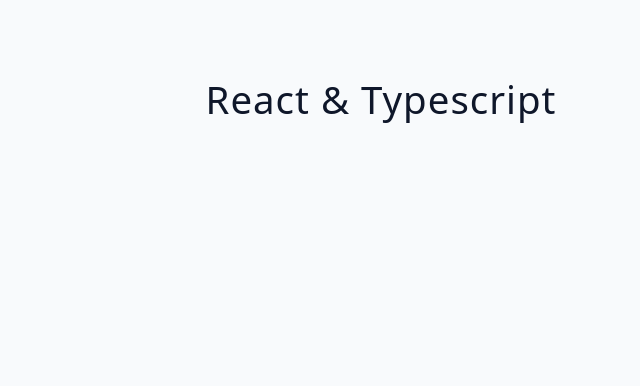
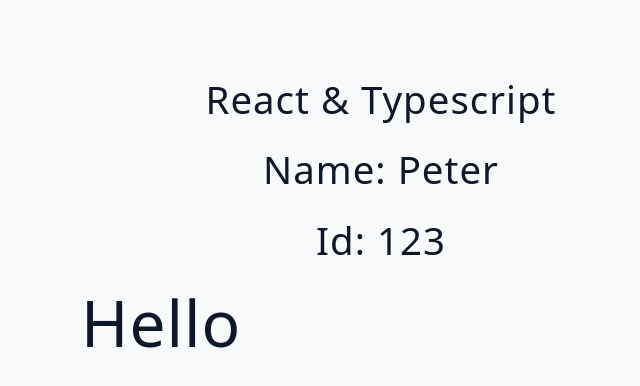
Before and after one commit to Quwambinuyo/typescript-react-essentials, a React (Vite) app: page / in a window 1280 px wide. Shown: the top 386 px of the page, without its empty margins (259-899 px from the left). Built offline with nearby package versions, Linux system fonts and the light colour scheme.

Commit message:
Refactor Component to use TypeScript props and update App to render it correctly

```diff
--- a/src/App.tsx
+++ b/src/App.tsx
@@ -1,7 +1,12 @@
+import Component from "./starter/02-props";
+
 function App() {
   return (
     <main>
       <h2>React & Typescript</h2>
+      <Component name="peter" id={123}>
+        <h1>Hello</h1>
+      </Component>
     </main>
   );
 }
--- a/src/starter/01-return/index.tsx
+++ b/src/starter/01-return/index.tsx
@@ -1,4 +1,4 @@
-function Component() {
+function Component(): JSX.Element | null | string {
   return (
     <div>
       <h2>React & Typescript</h2>
--- a/src/starter/02-props/index.tsx
+++ b/src/starter/02-props/index.tsx
@@ -1,8 +1,15 @@
-function Component() {
+interface ComponentProps {
+  name: string;
+  id: number;
+  children?: React.ReactNode;
+}
+
+function Component({ name, id, children }: ComponentProps) {
   return (
     <div>
-      <h2>React & Typescript</h2>
-      <h2>Props</h2>
+      <h2>Name: {name}</h2>
+      <h2>Id: {id}</h2>
+      {children && <div>{children}</div>}
     </div>
   );
 }
```
